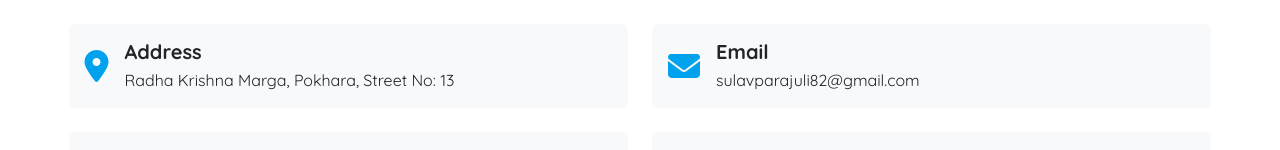
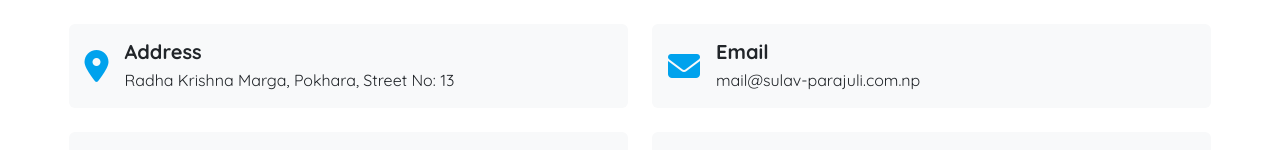
Before and after one commit to sulav-parajuli/PersonalPortfolio, a React (Vite) app: page / in a window 1280 px wide. Shown: the part 6036-6186 px from the top of the page. Built offline with nearby package versions, Linux system fonts and the light colour scheme; a web font is replaced by a local one.

Commit message:
final change

```diff
--- a/src/components/Contact.jsx
+++ b/src/components/Contact.jsx
@@ -128,10 +128,10 @@ const Contact = () => {
                 <h5 className="fw-bold mb-1">Email</h5>
                 <p className="mb-0">
                   <a
-                    href="mailto:sulavparajuli82@gmail.com"
+                    href="mailto:mail@sulav-parajuli.com.np"
                     className="text-decoration-none text-dark"
                   >
-                    sulavparajuli82@gmail.com
+                    mail@sulav-parajuli.com.np
                   </a>
                 </p>
               </div>
```
